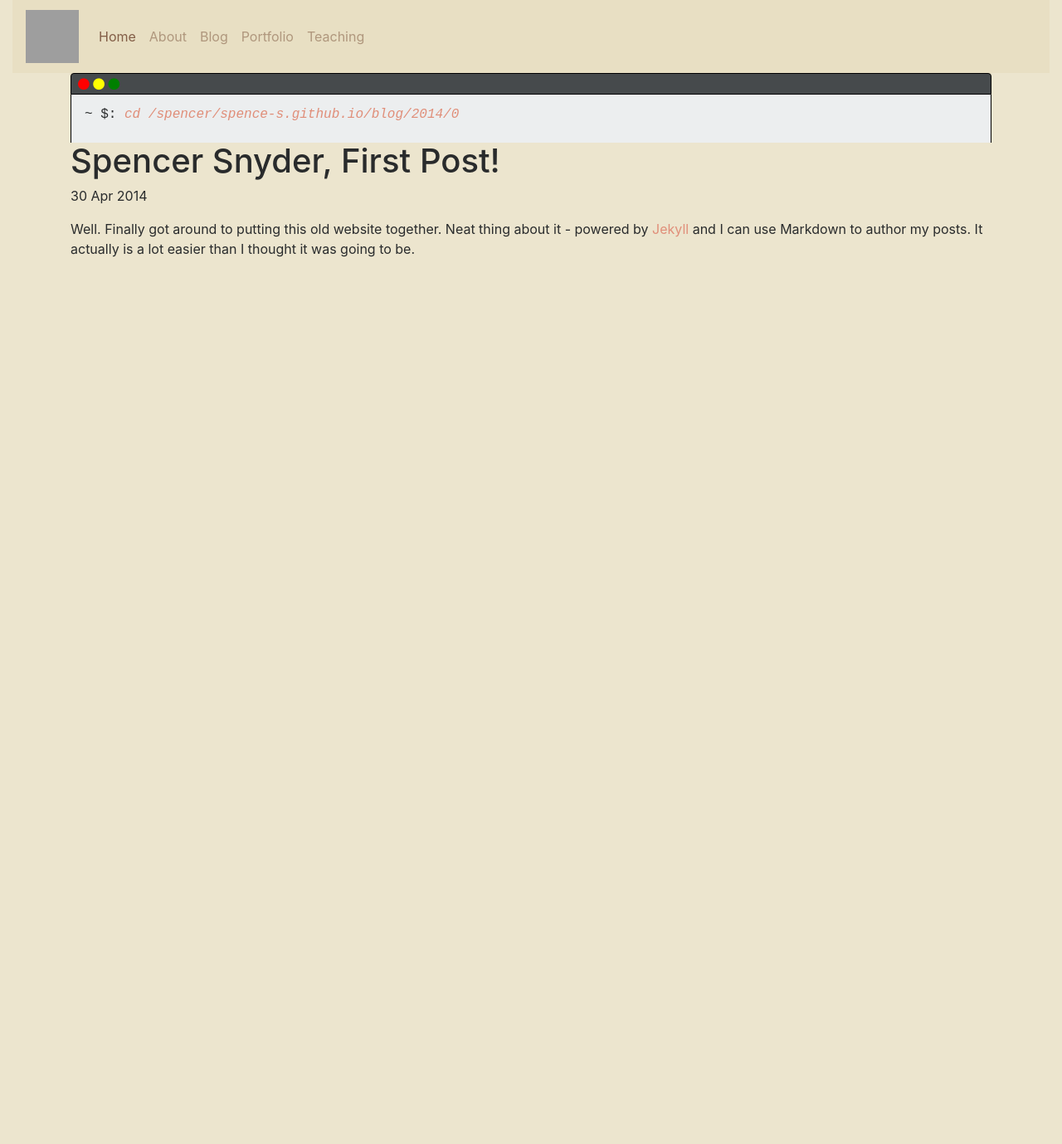
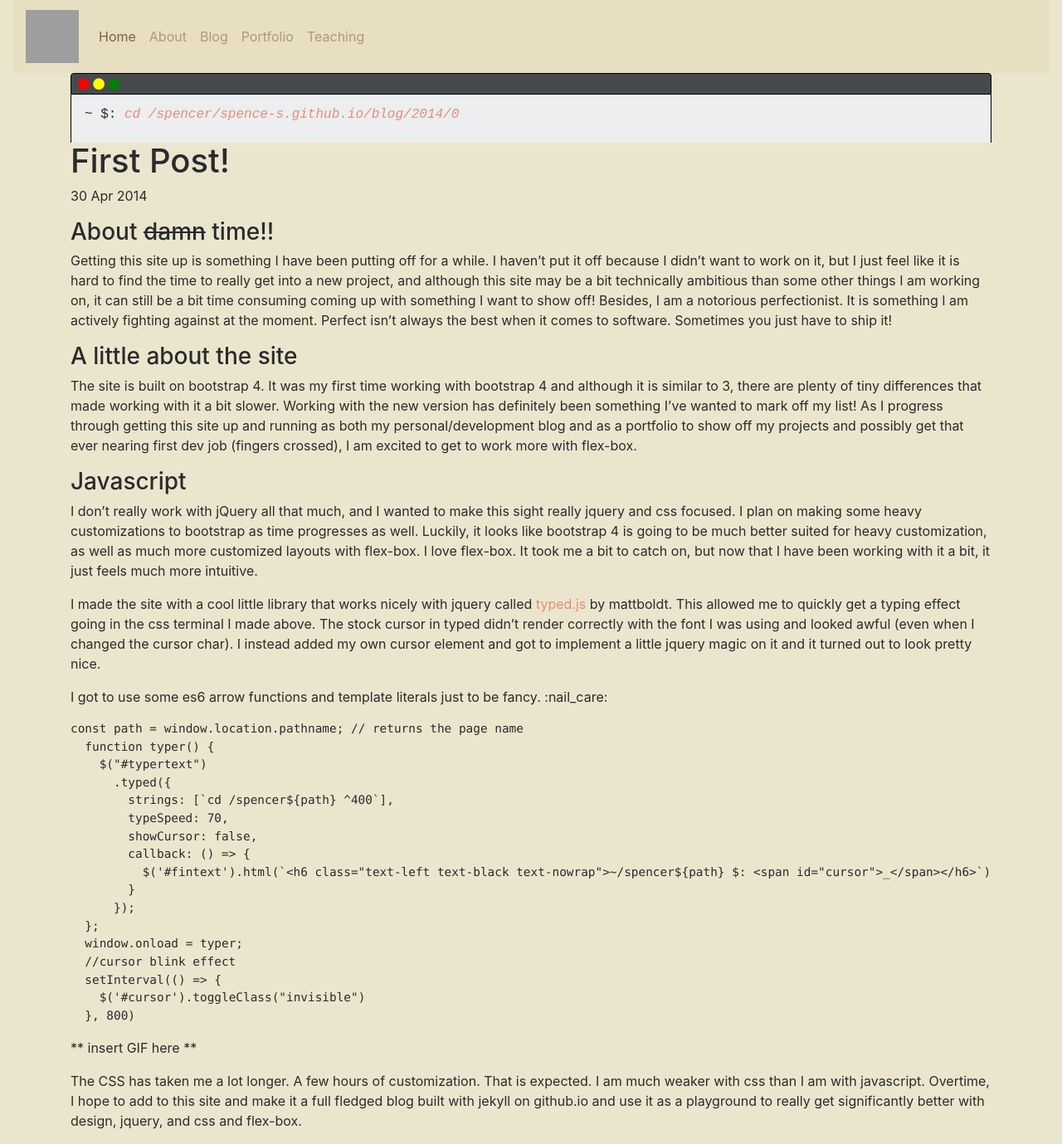
Before and after one commit to Spence-S/spence-s.github.io, a Jekyll site: the page built from _posts/2017-04-11-first-post.md, in a window 1280 px wide. Shown: the whole page at 83% size. Built offline with Jekyll 4.4.1, drawn with Linux system fonts in a browser that asks for light colours; nearby versions of some CDN libraries; some web fonts are replaced; before the commit the page ends 900 px from its top, so only the background shows below that; grey boxes are pictures that could not be loaded.

Commit message:
first blog post

````diff
--- a/_posts/2017-04-11-first-post.md
+++ b/_posts/2017-04-11-first-post.md
@@ -1,7 +1,45 @@
 ---
 layout: post
-title: "Spencer Snyder, First Post!"
+title: "First Post!"
 date: 2014-04-30
 ---
 
-Well. Finally got around to putting this old website together. Neat thing about it - powered by [Jekyll](http://jekyllrb.com) and I can use Markdown to author my posts. It actually is a lot easier than I thought it was going to be.
+### About <del>damn</del> time!!
+
+Getting this site up is something I have been putting off for a while. I haven't put it off because I didn't want to work on it, but I just feel like it is hard to find the time to really get into a new project, and although this site may be a bit technically ambitious than some other things I am working on, it can still be a bit time consuming coming up with something I want to show off! Besides, I am a notorious perfectionist. It is something I am actively fighting against at the moment. Perfect isn't always the best when it comes to software. Sometimes you just have to ship it!
+
+### A little about the site
+
+The site is built on bootstrap 4. It was my first time working with bootstrap 4 and although it is similar to 3, there are plenty of tiny differences that made working with it a bit slower. Working with the new version has definitely been something I've wanted to mark off my list! As I progress through getting this site up and running as both my personal/development blog and as a portfolio to show off my projects and possibly get that ever nearing first dev job (fingers crossed), I am excited to get to work more with flex-box.
+
+### Javascript
+
+I don't really work with jQuery all that much, and I wanted to make this sight really jquery and css focused. I plan on making some heavy customizations to bootstrap as time progresses as well. Luckily, it looks like bootstrap 4 is going to be much better suited for heavy customization, as well as much more customized layouts with flex-box. I love flex-box. It took me a bit to catch on, but now that I have been working with it a bit, it just feels much more intuitive.
+
+I made the site with a cool little library that works nicely with jquery called [typed.js](https://github.com/mattboldt/typed.js) by mattboldt. This allowed me to quickly get a typing effect going in the css terminal I made above. The stock cursor in typed didn't render correctly with the font I was using and looked awful (even when I changed the cursor char). I instead added my own cursor element and got to implement a little jquery magic on it and it turned out to look pretty nice.
+
+I got to use some es6 arrow functions and template literals just to be fancy. :nail_care:
+
+```javascript
+const path = window.location.pathname; // returns the page name
+  function typer() {
+    $("#typertext")
+      .typed({
+        strings: [`cd /spencer${path} ^400`],
+        typeSpeed: 70,
+        showCursor: false,
+        callback: () => {
+          $('#fintext').html(`<h6 class="text-left text-black text-nowrap">~/spencer${path} $: <span id="cursor">_</span></h6>`);
+        }
+      });
+  };
+  window.onload = typer;
+  //cursor blink effect
+  setInterval(() => {
+    $('#cursor').toggleClass("invisible")
+  }, 800)
+```
+
+** insert GIF here **
+
+The CSS has taken me a lot longer. A few hours of customization. That is expected. I am much weaker with css than I am with javascript. Overtime, I hope to add to this site and make it a full fledged blog built with jekyll on github.io and use it as a playground to really get significantly better with design, jquery, and css and flex-box.
````
Also changed, not shown: blog/index.html (+5 -3 lines).
